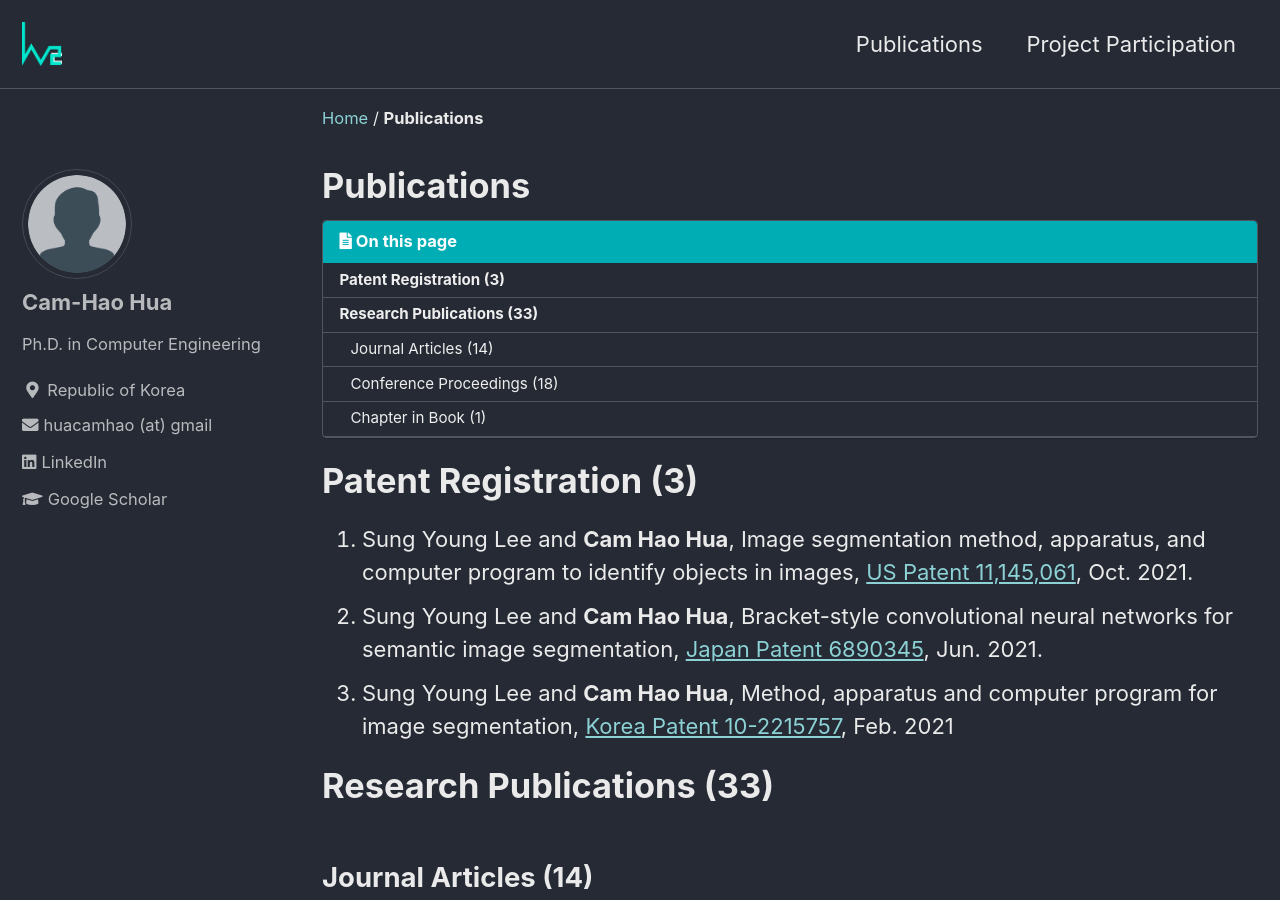
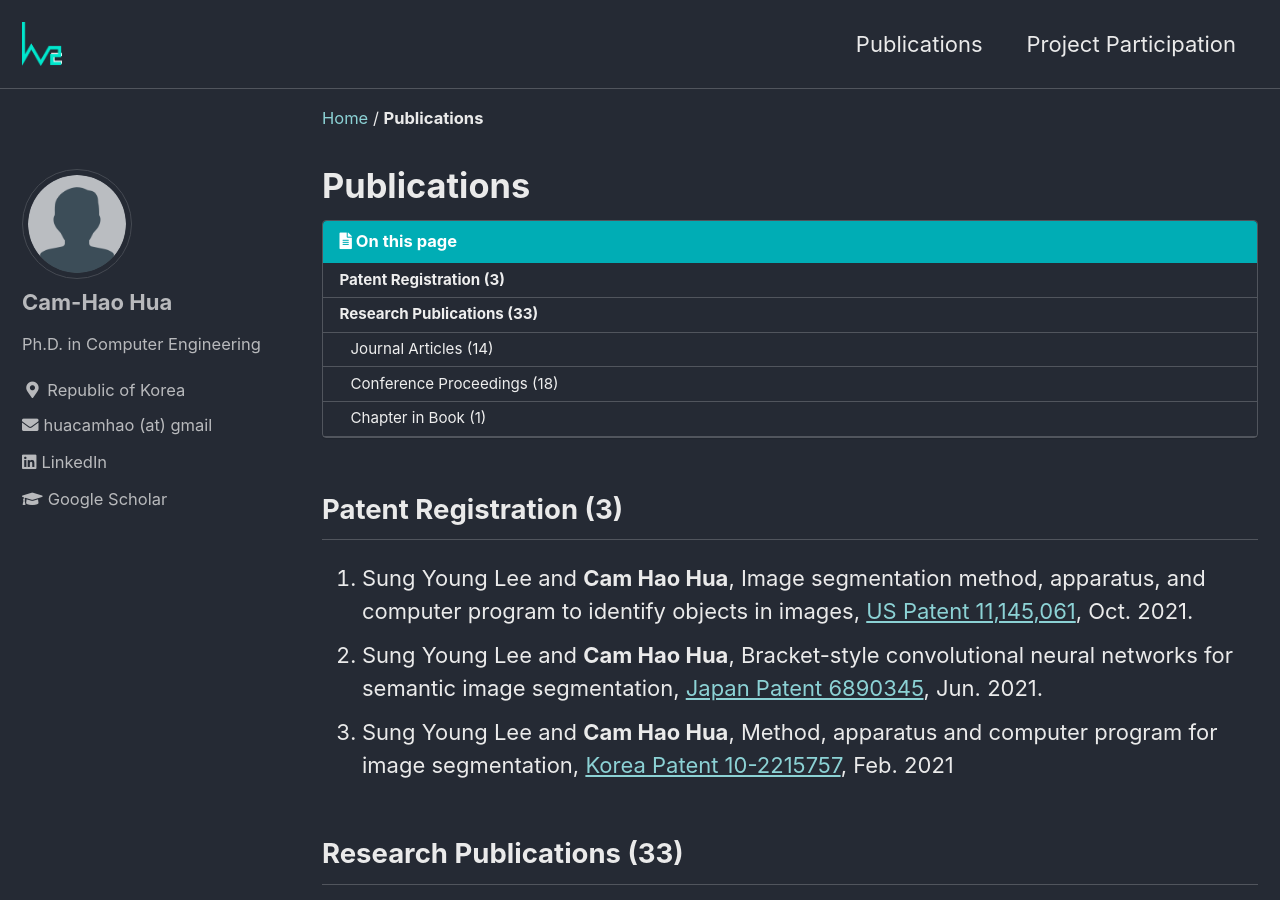
Before and after one commit to camhao168/camhao168.github.io, a Jekyll site: the page built from _pages/publications.md, in a window 1280 px wide and 900 px high. Built offline with Jekyll 4.4.1, drawn with Linux system fonts in a browser that asks for light colours; cached includes are drawn as plain includes.

```diff
--- a/_pages/publications.md
+++ b/_pages/publications.md
@@ -7,14 +7,14 @@ classes: wide
 date: 2022-10-17T00:56:19+00:00
 ---
 
-# Patent Registration (3)
+## Patent Registration (3)
 1. Sung Young Lee and **Cam Hao Hua**, Image segmentation method, apparatus, and computer program to identify objects in images, [US Patent 11,145,061](https://patents.google.com/patent/US11145061B2), Oct. 2021.
 2. Sung Young Lee and **Cam Hao Hua**, Bracket-style convolutional neural networks for semantic image segmentation, [Japan Patent 6890345](https://patents.google.com/patent/JP6890345B2/en), Jun. 2021.
 3. Sung Young Lee and **Cam Hao Hua**, Method, apparatus and computer program for image segmentation, [Korea Patent 10-2215757](https://patents.google.com/patent/KR102215757B1/en), Feb. 2021
 
-# Research Publications (33)
+## Research Publications (33)
 
-## Journal Articles (14)
+### Journal Articles (14)
 1. Mugahed A Al-Antari, **Cam-Hao Hua**, Jaehun Bang, and Sungyoung Lee, “Fast deep learning computer-aided diagnosis of covid-19 based on digital chest x-ray images,” Applied Intelligence, vol. 51, no. 5, pp. 2890–2907, 2021.
 2. Thien Huynh-The, Van-Sang Doan, **Cam-Hao Hua**, Quoc-Viet Pham, Toan-Van Nguyen, and Dong-Seong Kim, “Accurate lpi radar waveform recognition with cwd-tfa for deep convolutional network,” IEEE Wireless Communications Letters, vol. 10, no. 8, pp. 1638–1642, 2021.
 3. Thien Huynh-The, **Cam-Hao Hua**, Van-Sang Doan, Quoc-Viet Pham, and Dong-Seong Kim, “Accurate deep cnn-based waveform recognition for intelligent radar systems,” IEEE Communications Letters, vol. 25, no. 9, pp. 2938–2942, 2021.
@@ -30,7 +30,7 @@ date: 2022-10-17T00:56:19+00:00
 13. Thien Huynh-The, **Cam-Hao Hua**, Nguyen Anh Tu, Taeho Hur, Jaehun Bang, Dohyeong Kim, Muhammad Bilal Amin, Byeong Ho Kang, Hyonwoo Seung, and Sungyoung Lee, “Selective bit embedding scheme for robust blind color image watermarking,” Information Sciences, vol. 426, pp. 1–18, 2018.
 14. Thien Huynh-The, **Cam-Hao Hua**, Nguyen Anh Tu, Taeho Hur, Jaehun Bang, Dohyeong Kim, Muhammad Bilal Amin, Byeong Ho Kang, Hyonwoo Seung, Soo-Yong Shin, et al., “Hierarchical topic modeling with pose-transition feature for action recognition using 3d skeleton data,” Information Sciences, vol. 444, pp. 20–35, 2018.
 
-## Conference Proceedings (18)
+### Conference Proceedings (18)
 1. Mugahed A Al-Antari, **Cam-Hao Hua**, Jaehun Bang, Dong-Ju Choi, Sun Moo Kang, and Sungyoung Lee, “A rapid deep learning computer-aided diagnosis to simultaneously detect and classify the novel covid-19 pandemic,” in 2020 IEEE-EMBS Conference on Biomedical Engineering and Sciences (IECBES), IEEE, 2021, pp. 585–588.
 2. Thien Huynh-The, **Cam-Hao Hua**, Van-Sang Doan, and Dong-Seong Kim, “Accurate modulation classification with reusable-feature convolutional neural network,” in 2020 IEEE Eighth International Conference on Communications and Electronics (ICCE), IEEE, 2021, pp. 12–17.
 3. Van-Sang Doan, Thien Huynh-The, **Cam-Hao Hua**, Quoc-Viet Pham, and Dong-Seong Kim, “Learning constellation map with deep cnn for accurate modulation recognition,” in GLOBECOM 2020-2020 IEEE Global Communications Conference, IEEE, 2020, pp. 1–6.
@@ -50,5 +50,5 @@ date: 2022-10-17T00:56:19+00:00
 17. Thien Huynh-The, **Cam-Hao Hua**, and Sungyoung Lee, “Improving nic algorithm using different binary structure elements for multi-modal foreground detection,” in Proceedings of the 11th International Conference on Ubiquitous Information Management and Communication, 2017, pp. 1–7.
 18. Thien Huynh-The, Sungyoung Lee, and **Cam-Hao Hua**, “Adm-hipar: An efficient background subtraction approach,” in 2017 14th IEEE International Conference on Advanced Video and Signal Based Surveillance (AVSS), IEEE, 2017, pp. 1–6.
 
-## Chapter in Book (1)
+### Chapter in Book (1)
 1. Mugahed A. Al-Antari, **Cam-Hao Hua**, and Sungyoung Lee, “Rapid and accurate AI-based diagnosis to distinguish COVID-19 from eight other lung respiratory diseases,” in Artificial Intelligence Strategies for Analyzing COVID-19 Pneumonia Lung Imaging, vol. 1, 2022, 7, p. 7. DOI: 10.1088/978-0-7503-3795-3ch7.
```
